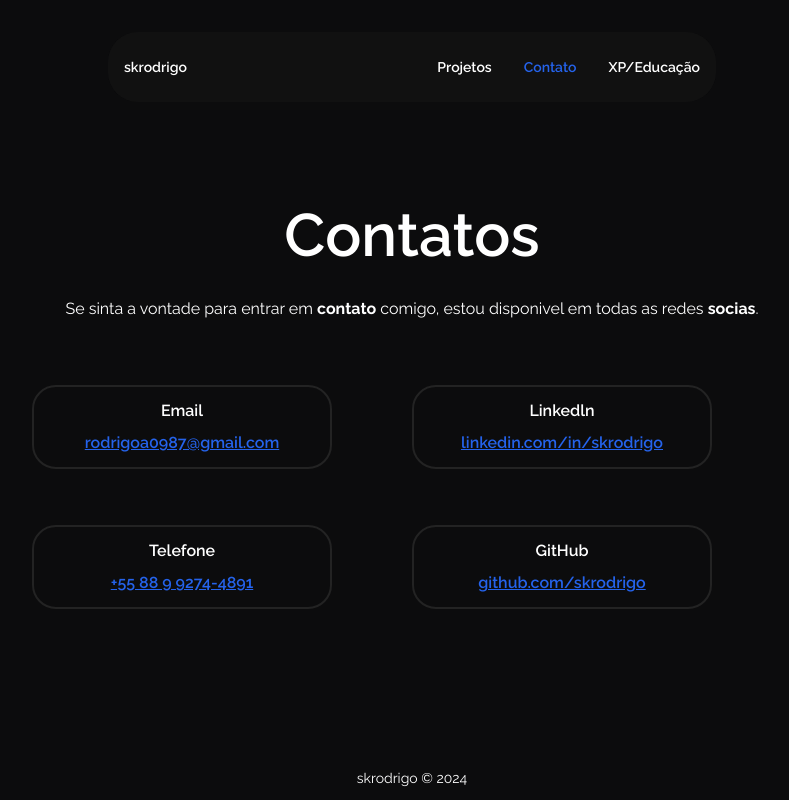
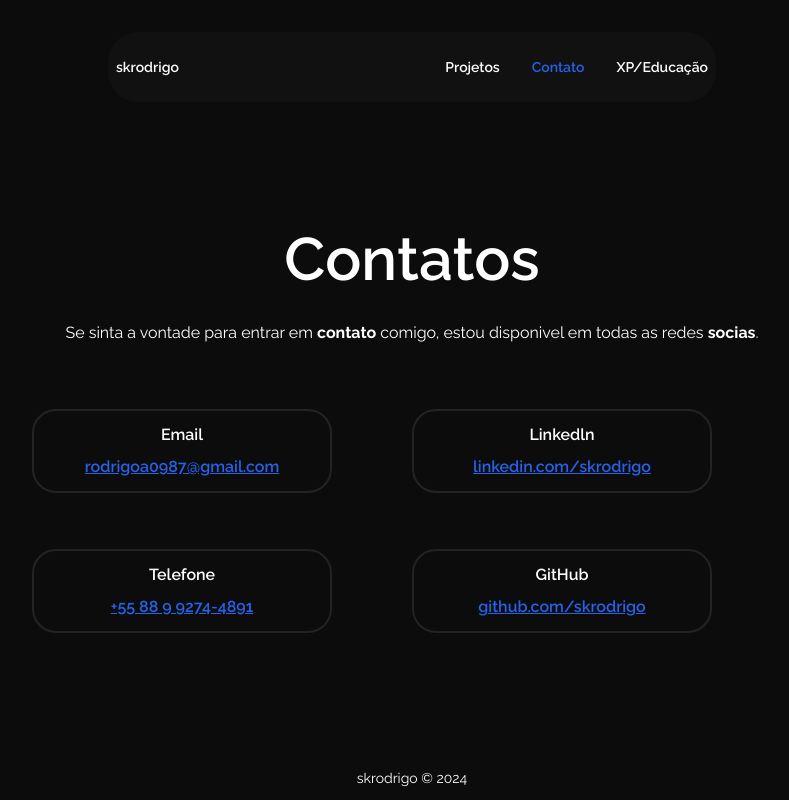
Before and after one commit to skrodrigo/skrodrigo.vercel.app, a Next.js app: page /contatos in a window 1280 px wide. Shown: the whole page, without its empty margins (228-1017 px from the left). Built offline with nearby package versions, Linux system fonts and the light colour scheme.

Commit message:
feat:add link

```diff
--- a/src/app/contatos/page.tsx
+++ b/src/app/contatos/page.tsx
@@ -5,13 +5,17 @@ const page = () => {
   return (
     <>
     <div className='min-h-screen flex flex-col justify-between'>
-      <div className="md:mt-8 sticky top-2 z-20">
-        <header className='m-auto w-[300px] md:w-[608px] h-[70px] rounded-[30px] bg-[#131313] backdrop-blur bg-opacity-85'>
-          <div className='flex md:justify-between justify-center items-center w-full h-full space-x-4'>
-            <div className='flex items-center font-semibold text-sm md:ml-4 md:mr-4'>
-              <Link href='/' className=''>skrodrigo</Link>
+
+    <div className="md:mt-8 sticky top-2 z-20">
+
+        <header className='m-auto w-[320px] md:w-[608px] h-[70px] rounded-[30px] bg-[#131313] backdrop-blur bg-opacity-85'>
+
+          <div className='flex justify-between items-center w-full h-full space-x-3 mx-2'>
+
+            <div className='flex items-center font-semibold text-sm'>
+              <Link href='/' >skrodrigo</Link>
             </div>
-            <div className='flex items-center font-semibold md:space-x-8 space-x-4 text-sm justify-center '>
+            <div className='flex items-center font-semibold md:space-x-8 text-sm justify-center'>
               <ul className="flex justify-end pr-4 space-x-4 md:space-x-8 ">
                 <li>
                   <Link href='/projetos'>Projetos</Link>
@@ -24,13 +28,14 @@ const page = () => {
                 </li>
               </ul>
             </div>
+
           </div>
         </header>
-      </div>
+    </div>
 
-      <section>
+    <div>
 
-      <div className='flex flex-col items-center justify-center  space-y-8'>
+      <div className='flex flex-col items-center justify-center mt-12 space-y-8'>
         <span className='text-5xl font-semibold md:text-6xl'>Contatos</span>
         <p className='text-center mx-5'>Se sinta a vontade para entrar em <b>contato</b> comigo, estou disponivel em
           todas as redes <b>socias</b>.  </p>
@@ -40,29 +45,30 @@ const page = () => {
 
         <div className="flex flex-col items-center justify-center border-2 mb-14 border-[#232323] rounded-3xl w-[300px] px-3 py-3 space-y-2 font-semibold ">
         <span>Email</span>
-        <span className='underline  text-[#2563EB]'>rodrigoa0987@gmail.com</span>
+        <a href='https://gmail.com' target="_blank"  className='underline  text-[#2563EB]'>rodrigoa0987@gmail.com</a>
         </div>
 
         <div className="flex flex-col items-center justify-center border-2 mb-14 border-[#232323] rounded-3xl w-[300px] px-3 py-3 space-y-2 font-semibold ">
         <span>Linkedln</span>
-        <span className='underline  text-[#2563EB]'>linkedin.com/in/skrodrigo</span>
+        <a href='https://linkedin.com/in/skrodrigo' target="_blank" className='underline  text-[#2563EB]'>linkedin.com/skrodrigo</a>
         </div>
 
         <div className="flex flex-col items-center justify-center border-2 mb-14 border-[#232323] rounded-3xl w-[300px] px-3 py-3 space-y-2 font-semibold ">
         <span>Telefone</span>
-        <span className='underline  text-[#2563EB]'>+55 88 9 9274-4891</span>
+        <span className='underline text-[#2563EB]'>+55 88 9 9274-4891</span>
         </div>
 
         <div className="flex flex-col items-center justify-center border-2 mb-14 border-[#232323] rounded-3xl w-[300px] px-3 py-3 space-y-2 font-semibold ">
         <span>GitHub</span>
-        <span className='underline  text-[#2563EB]'>github.com/skrodrigo</span>
+        <a href='https://github.com/skrodrigo' target="_blank" className='underline  text-[#2563EB]'>github.com/skrodrigo</a>
         </div>
 
       </div>
 
-      </section>
+    </div>
 
-      <Footer />
+    <Footer />
+
     </div>
     </>
   )
--- a/src/app/page.tsx
+++ b/src/app/page.tsx
@@ -8,12 +8,15 @@ export default function Home() {
     <div className="min-h-screen flex flex-col justify-between">
 
     <div className="md:mt-8 sticky top-2 z-20">
-        <header className='m-auto w-[300px] md:w-[608px] h-[70px] rounded-[30px] bg-[#131313] backdrop-blur bg-opacity-85'>
-          <div className='flex md:justify-between justify-center items-center w-full h-full space-x-4'>
-            <div className='flex items-center font-semibold text-sm md:ml-4 md:mr-4'>
+
+        <header className='m-auto w-[320px] md:w-[608px] h-[70px] rounded-[30px] bg-[#131313] backdrop-blur bg-opacity-85'>
+
+          <div className='flex justify-between items-center w-full h-full space-x-3 mx-2'>
+
+            <div className='flex items-center font-semibold text-sm'>
               <Link href='/' className='text-[#2563EB] '>skrodrigo</Link>
             </div>
-            <div className='flex items-center font-semibold md:space-x-8 space-x-4 text-sm justify-center '>
+            <div className='flex items-center font-semibold md:space-x-8 text-sm justify-center'>
               <ul className="flex justify-end pr-4 space-x-4 md:space-x-8 ">
                 <li>
                   <Link href='/projetos'>Projetos</Link>
@@ -26,6 +29,7 @@ export default function Home() {
                 </li>
               </ul>
             </div>
+
           </div>
         </header>
     </div>
@@ -77,7 +81,7 @@ export default function Home() {
               </div>
               <div className="flex gap-3 justify-center items-center">
                 <Image width={32} height={32}  src="./../../icons/Tailwind.svg" alt="" />
-                <span>Tailwind JS</span>
+                <span>Tailwind CSS</span>
               </div>
             </div>
         </div>
--- a/src/app/projetos/page.tsx
+++ b/src/app/projetos/page.tsx
@@ -5,36 +5,42 @@ const page = () => {
   return (
     <>
     <div className='min-h-screen flex flex-col justify-between'>
-      <div className="md:mt-8 sticky top-2 z-20">
-        <header className='m-auto w-[300px] md:w-[608px] h-[70px] rounded-[30px] bg-[#131313] backdrop-blur bg-opacity-85'>
-          <div className='flex md:justify-between justify-center items-center w-full h-full space-x-4'>
-            <div className='flex items-center font-semibold text-sm md:ml-4 md:mr-4'>
-              <Link href='/' className=''>skrodrigo</Link>
+
+    <div className="md:mt-8 sticky top-2 z-20">
+
+        <header className='m-auto w-[320px] md:w-[608px] h-[70px] rounded-[30px] bg-[#131313] backdrop-blur bg-opacity-85'>
+
+          <div className='flex justify-between items-center w-full h-full space-x-3 mx-2'>
+
+            <div className='flex items-center font-semibold text-sm'>
+              <Link href='/' >skrodrigo</Link>
             </div>
-            <div className='flex items-center font-semibold md:space-x-8 space-x-4 text-sm justify-center '>
+            <div className='flex items-center font-semibold md:space-x-8 text-sm justify-center'>
               <ul className="flex justify-end pr-4 space-x-4 md:space-x-8 ">
                 <li>
                   <Link href='/projetos' className='text-[#2563EB]'>Projetos</Link>
                 </li>
                 <li>
-                  <Link href='/contatos' >Contato</Link>
+                  <Link href='/contatos'>Contato</Link>
                 </li>
                 <li>
                   <Link href='/xp'>XP/Educação</Link>
                 </li>
               </ul>
             </div>
+
           </div>
         </header>
-      </div>
+    </div>
 
-    <section>
+    <div>
         <div className='flex items-center justify-center'>
             em breve...
         </div>
-    </section>
+    </div>
 
-      <Footer />
+    <Footer />
+
     </div>
     </>
   )
--- a/src/app/xp/page.tsx
+++ b/src/app/xp/page.tsx
@@ -5,13 +5,17 @@ const page = () => {
   return (
     <>
     <div className='min-h-screen flex flex-col justify-between'>
-      <div className="md:mt-8 sticky top-2 z-20">
-        <header className='m-auto w-[300px] md:w-[608px] h-[70px] rounded-[30px] bg-[#131313] backdrop-blur bg-opacity-85'>
-          <div className='flex md:justify-between justify-center items-center w-full h-full space-x-4'>
-            <div className='flex items-center font-semibold text-sm md:ml-4 md:mr-4'>
-              <Link href='/' className=''>skrodrigo</Link>
+
+    <div className="md:mt-8 sticky top-2 z-20">
+
+        <header className='m-auto w-[320px] md:w-[608px] h-[70px] rounded-[30px] bg-[#131313] backdrop-blur bg-opacity-85'>
+
+          <div className='flex justify-between items-center w-full h-full space-x-3 mx-2'>
+
+            <div className='flex items-center font-semibold text-sm'>
+              <Link href='/' >skrodrigo</Link>
             </div>
-            <div className='flex items-center font-semibold md:space-x-8 space-x-4 text-sm justify-center '>
+            <div className='flex items-center font-semibold md:space-x-8 text-sm justify-center'>
               <ul className="flex justify-end pr-4 space-x-4 md:space-x-8 ">
                 <li>
                   <Link href='/projetos'>Projetos</Link>
@@ -24,11 +28,12 @@ const page = () => {
                 </li>
               </ul>
             </div>
+
           </div>
         </header>
-      </div>
+    </div>
 
-      <section>
+    <div>
 
       <div className='flex flex-col items-center justify-center mt-12 space-y-8'>
         <span className='text-5xl font-semibold md:text-6xl'>Educação</span>
@@ -54,8 +59,9 @@ const page = () => {
 
       </div>
 
-      </section>
-      <Footer />
+    </div>
+
+    <Footer />
 
     </div>
     </>
```
